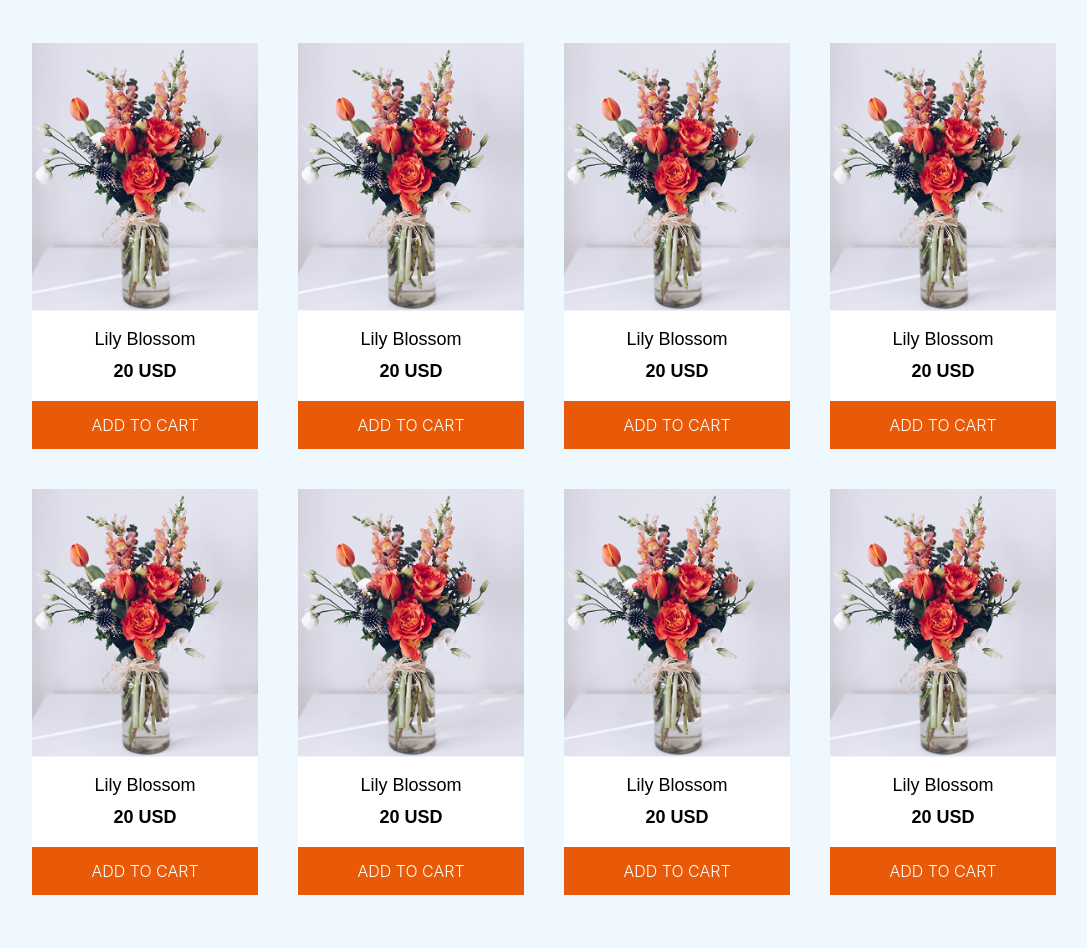
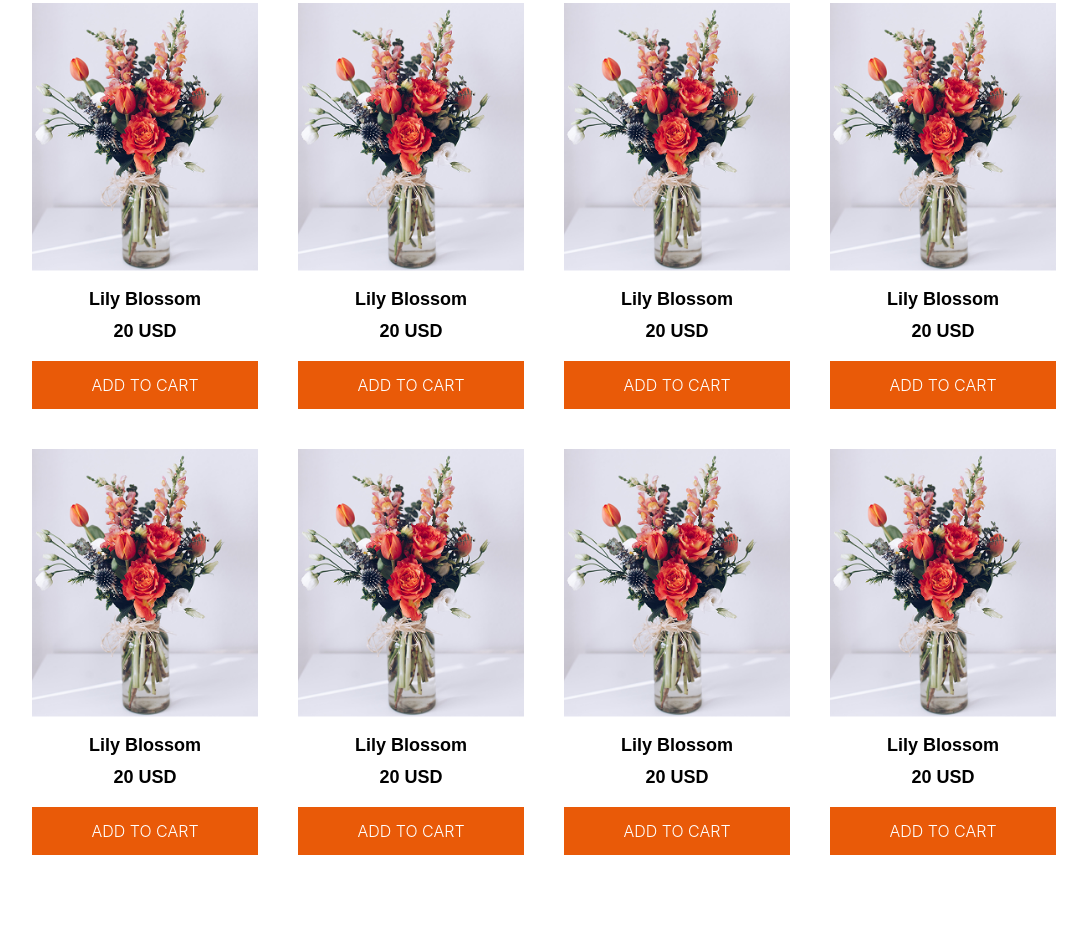
Before and after one commit to Abdullah881485/Ph-A-02, a website: page index.html in a window 1280 px wide. Shown: the part 1012-1960 px from the top of the page, without its empty margins (96-1183 px from the left). Drawn offline with Linux system fonts and the light colour scheme.

Commit message:
added final last

```diff
--- a/index.html
+++ b/index.html
@@ -8,14 +8,14 @@
     <link rel="stylesheet" href="https://cdnjs.cloudflare.com/ajax/libs/font-awesome/7.0.0/css/all.min.css" integrity="sha512-DxV+EoADOkOygM4IR9yXP8Sb2qwgidEmeqAEmDKIOfPRQZOWbXCzLC6vjbZyy0vPisbH2SyW27+ddLVCN+OMzQ==" crossorigin="anonymous" referrerpolicy="no-referrer" />
     <title>Assignment-02</title>
 </head>
-<body>
+<body class="bg-white">
 
     <header class=" w-[90%] md:w-[80%] mx-auto p-5">
         <nav class=" flex justify-between items-center">
             <div class="logo">
-                <img class="w-[55%] md:w-[90%] " src="pic/logo.png" alt="logo">
+                <img class="w-[40%] md:w-[90%] " src="pic/logo.png" alt="logo">
             </div>
-            <div class="nav-items flex gap-5">
+            <div class="nav-items flex items-center gap-5">
                <a class="text-[#252432] font-bold hidden md:block" href="#">Home</a>
                <a class="text-[#8987A1] hidden md:block" href="#">Shop</a>
                <a class="text-[#8987A1] hidden md:block" href="#">About Us</a>
@@ -28,8 +28,8 @@
         <section class="hero">
             <div class="hero-full w-full md:w-[80%] py-20 mx-auto flex justify-between items-center flex-col-reverse md:flex-row">
                 <div class="hero-details w-[90%] md:w-1/2 pt-20">
-                    <h1 class="text-3xl md:text-6xl leading-10 md:leading-20 tracking-wider">ALWAYS <Span class="text-[#E95A08]  ">FRESH FLOWERS</Span></h1>
-                    <p class="w-[70%] text-[#7e7676] font-semibold tracking-wide pt-5 md:pt-0">Indulge your senses with the beauty and fragrance of our fresh flower shop. From classic roses to exotic blooms, we offer a wide variety of fresh flowers that are perfect for any occasion.</p>
+                    <h1 class="text-4xl md:text-6xl leading-10 md:leading-20 tracking-wider">ALWAYS <Span class="text-[#E95A08]  ">FRESH FLOWERS</Span></h1>
+                    <p class="w-full md:w-[70%] text-[#7e7676] font-medium tracking-wide pt-5 md:pt-0">Indulge your senses with the beauty and fragrance of our fresh flower shop. From classic roses to exotic blooms, we offer a wide variety of fresh flowers that are perfect for any occasion.</p>
                 </div>
                 <div class="hero-image">
                     <img src="pic/hero-flower.png" alt="hero">
@@ -42,69 +42,70 @@
             <div class="plants-full w-[80%] mx-auto">
                 <div class="grid-title">
                     <h1 class=" text-center text-4xl md:text-5xl leading-10 md:leading-20 tracking-wider"><span class="text-[#E95A08]">Our</span> Plants</h1>
-                    <p class="w-fit md:w-[55%] mx-auto text-[#7e7676] font-semibold tracking-wide text-center py-5 text-lg">Indulge your senses with the beauty and fragrance of our fresh flower shop. From classic roses to exotic blooms, we offer a wide variety of fresh.</p>
+                    <p class="w-fit md:w-[55%] mx-auto text-[#7e7676] font-medium tracking-wide text-center py-4 text-lg">Indulge your senses with the beauty and fragrance of our fresh flower shop. From classic roses to exotic blooms, we offer a wide variety of fresh.</p>
                 </div>
                <div class="cards py-10 grid grid-cols-2 gap-10 md:grid-cols-4">
                     <div class="card-1 max-w-max bg-white overflow-hidden">
                         <img src="pic/sample-flower-image.png" alt="">
-                        <h3 class="text-center text-lg font-normal pt-3">Lily Blossom</h3>
-                        <h3 class="text-center text-lg font-semibold mb-4 mt-1">20 USD</h3>
+                        <h3 class="text-center text-lg pt-3">Lily Blossom</h3>
+                        <h3 class="text-center text-lg mb-4 mt-1">20 USD</h3>
+                        <div class="button cursor-pointer bg-[#E95A08] w-full py-2 md:py-3 text-white font-light text-center">
+                            <a href="#">ADD TO CART</a>
+
+                        </div>
+                    </div>
+                    <div class="card-1 max-w-max bg-white overflow-hidden">
+                        <img src="pic/sample-flower-image.png" alt="">
+                        <h3 class="text-center text-lg pt-3">Lily Blossom</h3>
+                        <h3 class="text-center text-lg mb-4 mt-1">20 USD</h3>
                         <div class="button cursor-pointer bg-[#E95A08] w-full py-2 md:py-3 text-white font-light text-center">
                             <a href="#">ADD TO CART</a>
                         </div>
                     </div>
                     <div class="card-1 max-w-max bg-white overflow-hidden">
                         <img src="pic/sample-flower-image.png" alt="">
-                        <h3 class="text-center text-lg font-normal pt-3">Lily Blossom</h3>
-                        <h3 class="text-center text-lg font-semibold mb-4 mt-1">20 USD</h3>
+                        <h3 class="text-center text-lg pt-3">Lily Blossom</h3>
+                        <h3 class="text-center text-lg mb-4 mt-1">20 USD</h3>
                         <div class="button cursor-pointer bg-[#E95A08] w-full py-2 md:py-3 text-white font-light text-center">
                             <a href="#">ADD TO CART</a>
                         </div>
                     </div>
                     <div class="card-1 max-w-max bg-white overflow-hidden">
                         <img src="pic/sample-flower-image.png" alt="">
-                        <h3 class="text-center text-lg font-normal pt-3">Lily Blossom</h3>
-                        <h3 class="text-center text-lg font-semibold mb-4 mt-1">20 USD</h3>
+                        <h3 class="text-center text-lg pt-3">Lily Blossom</h3>
+                        <h3 class="text-center text-lg mb-4 mt-1">20 USD</h3>
                         <div class="button cursor-pointer bg-[#E95A08] w-full py-2 md:py-3 text-white font-light text-center">
                             <a href="#">ADD TO CART</a>
                         </div>
                     </div>
                     <div class="card-1 max-w-max bg-white overflow-hidden">
                         <img src="pic/sample-flower-image.png" alt="">
-                        <h3 class="text-center text-lg font-normal pt-3">Lily Blossom</h3>
-                        <h3 class="text-center text-lg font-semibold mb-4 mt-1">20 USD</h3>
+                        <h3 class="text-center text-lg pt-3">Lily Blossom</h3>
+                        <h3 class="text-center text-lg mb-4 mt-1">20 USD</h3>
                         <div class="button cursor-pointer bg-[#E95A08] w-full py-2 md:py-3 text-white font-light text-center">
                             <a href="#">ADD TO CART</a>
                         </div>
                     </div>
                     <div class="card-1 max-w-max bg-white overflow-hidden">
                         <img src="pic/sample-flower-image.png" alt="">
-                        <h3 class="text-center text-lg font-normal pt-3">Lily Blossom</h3>
-                        <h3 class="text-center text-lg font-semibold mb-4 mt-1">20 USD</h3>
+                        <h3 class="text-center text-lg pt-3">Lily Blossom</h3>
+                        <h3 class="text-center text-lg mb-4 mt-1">20 USD</h3>
                         <div class="button cursor-pointer bg-[#E95A08] w-full py-2 md:py-3 text-white font-light text-center">
                             <a href="#">ADD TO CART</a>
                         </div>
                     </div>
                     <div class="card-1 max-w-max bg-white overflow-hidden">
                         <img src="pic/sample-flower-image.png" alt="">
-                        <h3 class="text-center text-lg font-normal pt-3">Lily Blossom</h3>
-                        <h3 class="text-center text-lg font-semibold mb-4 mt-1">20 USD</h3>
+                        <h3 class="text-center text-lg pt-3">Lily Blossom</h3>
+                        <h3 class="text-center text-lg mb-4 mt-1">20 USD</h3>
                         <div class="button cursor-pointer bg-[#E95A08] w-full py-2 md:py-3 text-white font-light text-center">
                             <a href="#">ADD TO CART</a>
                         </div>
                     </div>
                     <div class="card-1 max-w-max bg-white overflow-hidden">
                         <img src="pic/sample-flower-image.png" alt="">
-                        <h3 class="text-center text-lg font-normal pt-3">Lily Blossom</h3>
-                        <h3 class="text-center text-lg font-semibold mb-4 mt-1">20 USD</h3>
-                        <div class="button cursor-pointer bg-[#E95A08] w-full py-2 md:py-3 text-white font-light text-center">
-                            <a href="#">ADD TO CART</a>
-                        </div>
-                    </div>
-                    <div class="card-1 max-w-max bg-white overflow-hidden">
-                        <img src="pic/sample-flower-image.png" alt="">
-                        <h3 class="text-center text-lg font-normal pt-3">Lily Blossom</h3>
-                        <h3 class="text-center text-lg font-semibold mb-4 mt-1">20 USD</h3>
+                        <h3 class="text-center text-lg pt-3">Lily Blossom</h3>
+                        <h3 class="text-center text-lg mb-4 mt-1">20 USD</h3>
                         <div class="button cursor-pointer bg-[#E95A08] w-full py-2 md:py-3 text-white font-light text-center">
                             <a href="#">ADD TO CART</a>
                         </div>
@@ -114,17 +115,17 @@
         </section>
 
 
-        <section class="lover w-[80%] mx-auto relative mt-24">
-            <div class="trust w-[25%] absolute -top-10 left-[350px] drop-shadow-2xl">
-                    <img class=" spinner1 hidden lg:block" src="pic/trusted-badge.png" alt="">
+        <section class="lover w-[85%] mx-auto mt-24 relative">
+            <div class="badge absolute overflow-hidden">
+                <img src="pic/trusted-badge.png" alt="" class=" spin-badge w-[20%] mx-auto hidden md:block animate-spin">
             </div>
-            <div class="lover-full grid grid-cols-1 lg:grid-cols-2 gap-5 my-24">
+            <div class="lover-full grid grid-cols-1 lg:grid-cols-2 gap-10 my-24">
                 <div class="lover-image">
                     <img src="pic/flower-store.png" alt="">
                 </div>
-                <div class="lover-details py-10 ">
+                <div class="lover-details py-10">
                     <h1 class=" text-4xl md:text-5xl leading-10 md:leading-16 tracking-wider mb-6 w-fit md:w-[70%]">Flower & Plants Lover</h1>
-                    <ul class="tracking-wide text-[#7e7676] pl-5 w-fit md:w-[75%]">
+                    <ul class="tracking-wide text-[#7e7676] pl-5 w-fit md:w-[80%]">
 
                         <li class="flex items-start gap-2">
                             <span class="text-2xl px-1">•</span><span class="text-lg">Indulge your senses with the beauty and fragrance of our fresh flower shop. From classic roses to exotic blooms, we offer a wide variety of fresh.</span>
@@ -147,7 +148,7 @@
                 <div class="title">
                     <h1 class="text-center text-4xl md:text-5xl leading-10 md:leading-20 tracking-wider"><span class="text-[#E95A08]">Latest</span> Deals</h1>
 
-                    <p class="w-fit md:w-[55%] mx-auto text-[#7e7676] font-semibold tracking-wide text-center py-5 text-xs md:text-lg">Indulge your senses with the beauty and fragrance of our fresh flower shop. From classic roses to exotic blooms, we offer a wide variety of fresh. </p>
+                    <p class="w-fit md:w-[55%] mx-auto text-[#7e7676] font-medium tracking-wide text-center py-5 text-xs md:text-lg">Indulge your senses with the beauty and fragrance of our fresh flower shop. From classic roses to exotic blooms, we offer a wide variety of fresh. </p>
                 </div>
                 <div class="img-full flex flex-col lg:flex-row gap-5 justify-between ">
                 <div class="deal-img-left grid grid-cols-1 gap-5 ">
@@ -188,7 +189,7 @@
             <div class="contact-full bg-cover bg-center bg-no-repeat w-full h-auto py-32" style="background-image: url(pic/news-letter-bg.png);">
                 <div class="cnt-all w-[85%] mx-auto">
                 <h1 class="text-4xl text-white text-center">
-                    Join the colorful Branch
+                    Join the colorful Bunch
                 </h1>
                 <div class="input flex items-center justify-center py-7 w-full">
                     <input type="email" name="email" id="email" placeholder="Write email" class="bg-white px-6 py-2 md:py-2.5 min-w-[40%] focus:outline-none focus:ring-0 focus:border-transparent">
--- a/src/input.css
+++ b/src/input.css
@@ -1,7 +1,7 @@
 @tailwind utilities;
 @import "tailwindcss";
 @import url('https://fonts.googleapis.com/css2?family=Inter&family=Playfair+Display:wght@700&display=swap');
-
+@import url('https://fonts.googleapis.com/css2?family=Arimo:ital,wght@0,400..700;1,400..700&display=swap');
 @import url('https://fonts.googleapis.com/css2?family=Amiri:ital,wght@0,400;0,700;1,400;1,700&family=Inter:ital,opsz,wght@0,14..32,100..900;1,14..32,100..900&family=Montserrat:ital,wght@0,100..900;1,100..900&family=Mulish:ital,wght@0,200..1000;1,200..1000&family=Noto+Sans:ital,wght@0,100..900;1,100..900&family=Noto+Serif:ital,wght@0,100..900;1,100..900&family=Outfit:wght@100..900&family=Poppins:ital,wght@0,100;0,200;0,300;0,400;0,500;0,600;0,700;0,800;0,900;1,100;1,200;1,300;1,400;1,500;1,600;1,700;1,800;1,900&family=Raleway:ital,wght@0,100..900;1,100..900&display=swap');
 
 
@@ -13,18 +13,20 @@
     padding: 0;
     box-sizing: border-box;
     overflow-x: hidden;
+
 }
 body {
-    background-color: aliceblue;
-  font-family: 'Inter', sans-serif;
+
+    font-family: 'Inter', sans-serif;
 }
 h1, h2 {
     font-family: "Noto Serif", serif;
     font-weight: bold;
 }
-h3{
-    font-family: "Raleway", sans-serif;
+h3 {
+    font-family: "Arimo", sans-serif;
     font-weight: 600;
+
 }
 
 
```
Also changed, not shown: src/output.css.
